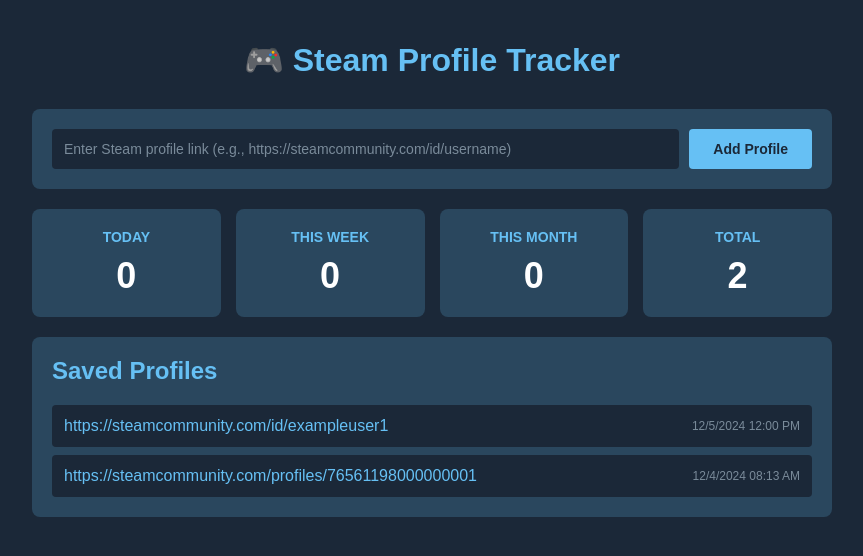
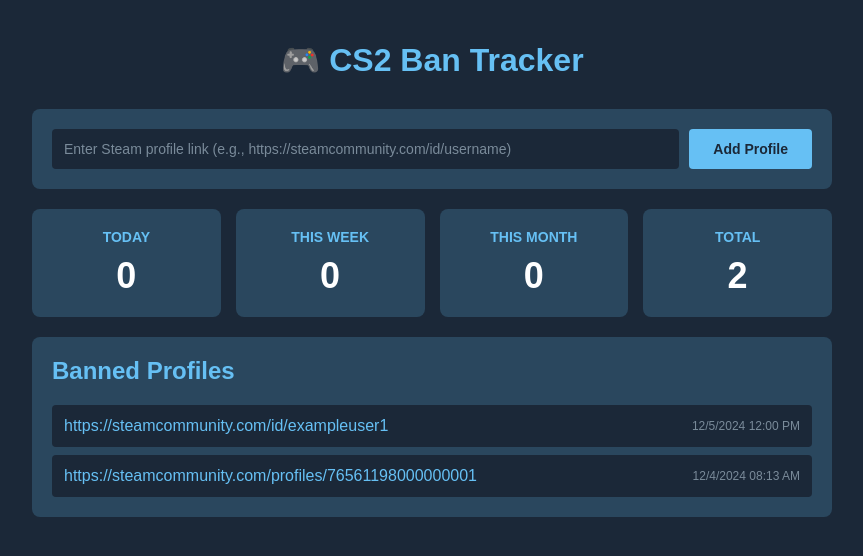
Before and after one commit to KareszD/KareszD.github.io, a plain HTML site: page index.html in a window 1280 px wide. Shown: the whole page, without its empty margins (208-1071 px from the left). Drawn offline with Linux system fonts and the light colour scheme.

Commit message:
Rename Steam Profile Tracker to CS2 Ban Tracker

```diff
--- a/index.html
+++ b/index.html
@@ -160,7 +160,7 @@
 </head>
 <body>
     <div class="container">
-        <h1>🎮 Steam Profile Tracker</h1>
+        <h1>🎮 CS2 Ban Tracker</h1>
 
         <div class="input-section">
             <div class="input-group">
@@ -191,7 +191,7 @@
         </div>
 
         <div class="profiles-section">
-            <h2>Saved Profiles</h2>
+            <h2>Banned Profiles</h2>
             <ul class="profile-list" id="profileList">
                 <li class="loading-message">Loading profiles...</li>
             </ul>
```
